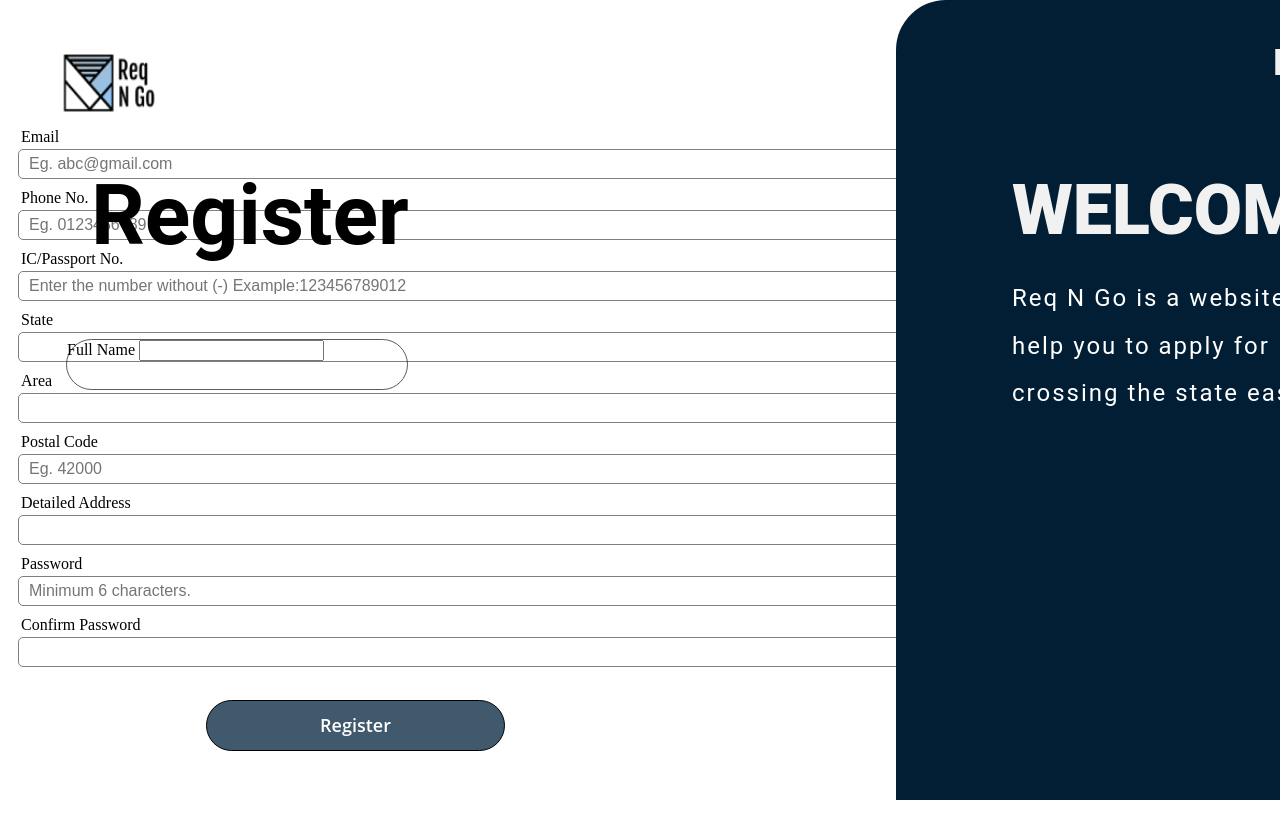
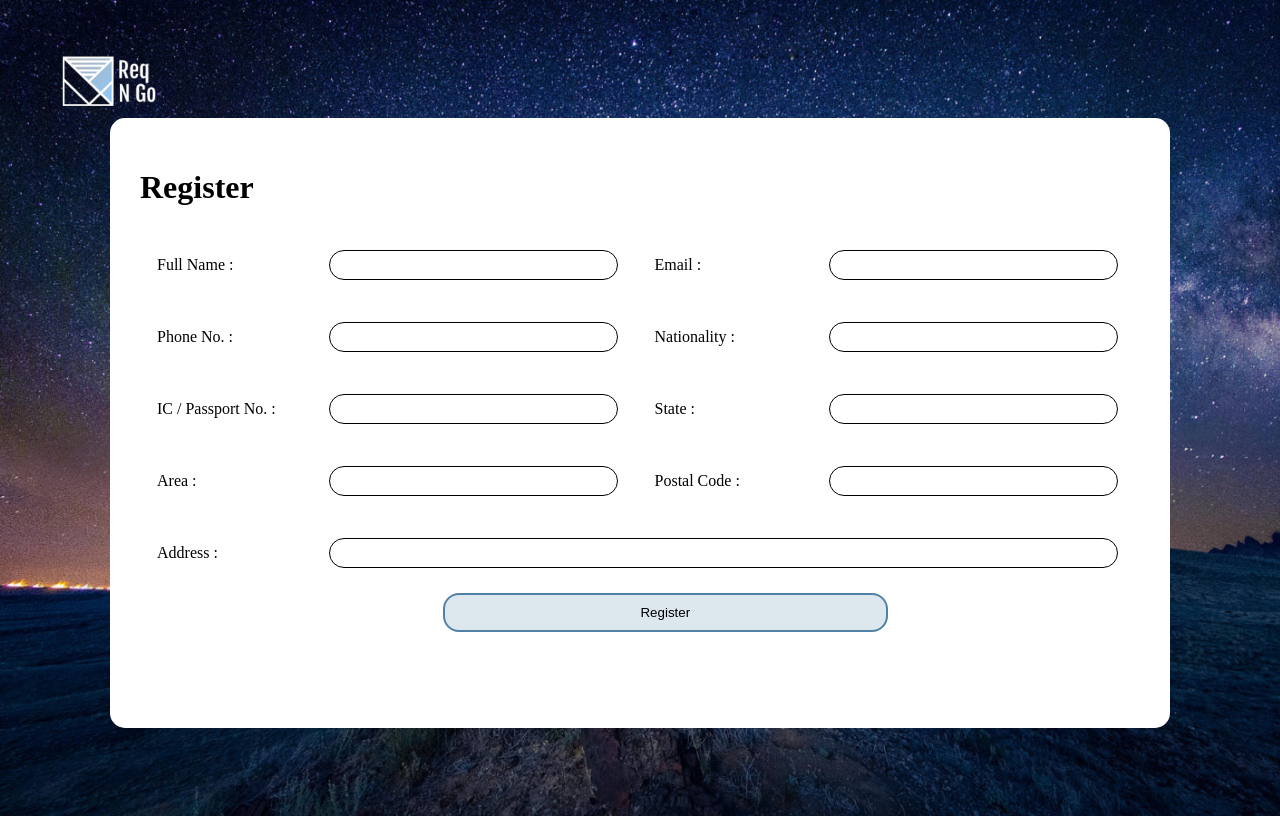
Before and after one commit to azri41/Req-N-Go, a PHP site: page /pages/auth/register.php in a window 1280 px wide. Run offline with PHP 8.4, Linux system fonts and the light colour scheme; some libraries are stand-ins or nearby versions.

Commit message:
Register form Update

```diff
--- a/index.php
+++ b/index.php
@@ -16,7 +16,7 @@ session_start();
     <style>
         body {
             /* background: #1690a7; */
-  background: url("../img/wallpaper2.jfif");
+            background: url("img/wallpaper2.jfif");
             background-repeat: no-repeat;
             background-size: auto;
 
--- a/pages/auth/login.php
+++ b/pages/auth/login.php
@@ -37,7 +37,9 @@ session_start();
 <body>
     <a href="../../index.php"><img id="logo_login" src="../../img/logo.png"></a>
     <div id="rectangle">
-        <h2 id="home">Home</h2>
+
+
+        <br><br><br>
         <h1 id="welcome">WELCOME</h1>
         <h2 id="description">Req N Go is a website that</h2>
         <h2 id="description"> help you to apply for</h2>
--- a/pages/auth/register.php
+++ b/pages/auth/register.php
@@ -4,19 +4,19 @@ require "../../config.php";
 $id = $name = $state = $area = $poscode = $address = $email = $password = $phoneNum = "";
 $usertype = "Customer";
 $id_err = $name_err = $state_err = $area_err = $poscode_err = $add_err = $email_err = $password_err = $confirm_password_err =
-$phoneNum_err = $check_err = "";
+    $phoneNum_err = $check_err = "";
 
 //get data from form after submission
-if($_SERVER["REQUEST_METHOD"] == "POST"){
+if ($_SERVER["REQUEST_METHOD"] == "POST") {
 
     //id_no
-    if(empty(trim($_POST["Identity_No"])))
+    if (empty(trim($_POST["Identity_No"])))
         $id_err = "Please enter your identity number.";
-    else{
+    else {
         //sql statement prep to check for existing ic no.
         $sql = "SELECT Identity_No FROM user WHERE Identity_No = ?";
 
-        if($stmt = mysqli_prepare($conn, $sql)){
+        if ($stmt = mysqli_prepare($conn, $sql)) {
             //Bind variables to prepped statement
             mysqli_stmt_bind_param($stmt, "i", $param_id);
 
@@ -24,21 +24,20 @@ if($_SERVER["REQUEST_METHOD"] == "POST"){
             $param_id = trim($_POST["Identity_No"]);
 
             //execute sql statement (if valid)
-            if(mysqli_stmt_execute($stmt)){
+            if (mysqli_stmt_execute($stmt)) {
 
                 //store result to manipulate
                 mysqli_stmt_store_result($stmt);
 
-                if(mysqli_stmt_num_rows($stmt) == 1)
+                if (mysqli_stmt_num_rows($stmt) == 1)
                     $id_err = "An account with this number already exists.";
-                else if(strlen($param_id) < 0)
+                else if (strlen($param_id) < 0)
                     $id_err = "Please enter positive number.";
-                else if(!filter_var($param_id, FILTER_VALIDATE_INT))
+                else if (!filter_var($param_id, FILTER_VALIDATE_INT))
                     $id_err = "You have entered invalid number.";
                 else
                     $id = trim($_POST["Identity_No"]);
-            }
-            else{
+            } else {
                 echo "Oops! Something went wrong. Please try again later.";
             }
         }
@@ -47,65 +46,54 @@ if($_SERVER["REQUEST_METHOD"] == "POST"){
     }
 
     //fullnname
-    if(empty(trim($_POST["Fullname"]))){
+    if (empty(trim($_POST["Fullname"]))) {
         $name_err = "Please enter a fullname.";
-    }
-    elseif(!preg_match("/^([a-zA-Z' ]+)$/",trim($_POST["Fullname"]))){
+    } elseif (!preg_match("/^([a-zA-Z' ]+)$/", trim($_POST["Fullname"]))) {
         $name_err = "Invalid name.";
-    }
-    else{
+    } else {
         $name = trim($_POST["Fullname"]);
     }
 
     //state
-    if(empty(trim($_POST["State"]))){
+    if (empty(trim($_POST["State"]))) {
         $state_err = "Please enter a state.";
-    }
-    elseif(!preg_match("/^([a-zA-Z' ]+)$/",trim($_POST["State"]))){
+    } elseif (!preg_match("/^([a-zA-Z' ]+)$/", trim($_POST["State"]))) {
         $state_err = "Invalid name of state.";
-    }
-    else{
+    } else {
         $state = trim($_POST["State"]);
     }
 
     //area
-    if(empty(trim($_POST["Area"]))){
+    if (empty(trim($_POST["Area"]))) {
         $area_err = "Please enter an area name.";
-    }
-    elseif(!preg_match("/^([a-zA-Z' ]+)$/",trim($_POST["Area"]))){
+    } elseif (!preg_match("/^([a-zA-Z' ]+)$/", trim($_POST["Area"]))) {
         $area_err = "Invalid name of area.";
-    }
-    else{
+    } else {
         $area = trim($_POST["Area"]);
     }
 
     //poscode
-    if(empty(trim($_POST["Poscode"]))){
+    if (empty(trim($_POST["Poscode"]))) {
         $poscode_err = "Please enter a poscode.";
-    }
-    elseif(!filter_var(trim($_POST["Poscode"]), FILTER_VALIDATE_INT)){
+    } elseif (!filter_var(trim($_POST["Poscode"]), FILTER_VALIDATE_INT)) {
         $poscode_err = "Invalid postal code number.";
-    }
-    else{
+    } else {
         $poscode = trim($_POST["Poscode"]);
     }
 
     //phonenum
-    if(empty(trim($_POST["Phone_Number"]))){
+    if (empty(trim($_POST["Phone_Number"]))) {
         $phoneNum_err = "Please enter a phone number.";
-    }
-    elseif(!preg_match("/^([0-9' ]+)$/",trim($_POST["Phone_Number"]))){
+    } elseif (!preg_match("/^([0-9' ]+)$/", trim($_POST["Phone_Number"]))) {
         $phoneNum_err = "Invalid phone number.";
-    }
-    else{
+    } else {
         $phoneNum = trim($_POST["Phone_Number"]);
     }
 
     //address
-    if(empty(trim($_POST["Address"]))){
+    if (empty(trim($_POST["Address"]))) {
         $add_err = "Please enter an address.";
-    }
-    else{
+    } else {
         $address = trim($_POST["Address"]);
     }
 
@@ -121,13 +109,13 @@ if($_SERVER["REQUEST_METHOD"] == "POST"){
     // }
 
     //email
-    if(empty(trim($_POST["Email"])))
-    $email_err = "Please enter your email.";
-    else{
+    if (empty(trim($_POST["Email"])))
+        $email_err = "Please enter your email.";
+    else {
         //sql statement prep to check for existing email.
         $sql = "SELECT * FROM user WHERE Email = ?";
 
-        if($stmt = mysqli_prepare($conn, $sql)){
+        if ($stmt = mysqli_prepare($conn, $sql)) {
             //Bind variables to prepped statement
             mysqli_stmt_bind_param($stmt, "s", $param_email);
 
@@ -135,19 +123,18 @@ if($_SERVER["REQUEST_METHOD"] == "POST"){
             $param_email = trim($_POST["Email"]);
 
             //execute sql statement (if valid)
-            if(mysqli_stmt_execute($stmt)){
+            if (mysqli_stmt_execute($stmt)) {
 
                 //store result to manipulate
                 mysqli_stmt_store_result($stmt);
 
-                if(mysqli_stmt_num_rows($stmt) == 1)
+                if (mysqli_stmt_num_rows($stmt) == 1)
                     $email_err = "An account with this email already exists.";
-                else if(!filter_var($param_email, FILTER_VALIDATE_EMAIL))
+                else if (!filter_var($param_email, FILTER_VALIDATE_EMAIL))
                     $email_err = "Email is invalid.";
                 else
                     $email = trim($_POST["Email"]);
-            }
-            else{
+            } else {
                 echo "Oops! Something went wrong. Please try again later.";
             }
         }
@@ -156,37 +143,48 @@ if($_SERVER["REQUEST_METHOD"] == "POST"){
     }
 
     //password stuff
-    if(empty(trim($_POST["Password"]))){
+    if (empty(trim($_POST["Password"]))) {
         $password_err = "Please enter a password.";
-    }
-    elseif(strlen(trim($_POST["Password"])) < 6){
+    } elseif (strlen(trim($_POST["Password"])) < 6) {
         $password_err = "Password must be at least 6 characters.";
-    }
-    else{
+    } else {
         $password = trim($_POST["Password"]);
     }
 
     //confirm the password
-    if(empty(trim($_POST["confirm_password"]))){
+    if (empty(trim($_POST["confirm_password"]))) {
         $confirm_password_err = "Please confirm password.";
-    }
-    else{
+    } else {
         $confirm_password = trim($_POST["confirm_password"]);
-        if(empty($password_err) && ($password != $confirm_password)){
+        if (empty($password_err) && ($password != $confirm_password)) {
             $confirm_password_err = "Passwords do not match.";
         }
     }
 
     //check for errors before modifying database
-    if(empty($id_err) && empty($name_err) && empty($state_err) && empty($area_err) && empty($poscode_err)
-    && empty($add_err) && empty($email_err) && empty($password_err) && empty($confirm_password_err) && empty($phoneNum_err)){
+    if (
+        empty($id_err) && empty($name_err) && empty($state_err) && empty($area_err) && empty($poscode_err)
+        && empty($add_err) && empty($email_err) && empty($password_err) && empty($confirm_password_err) && empty($phoneNum_err)
+    ) {
 
         $sql = "INSERT INTO user (Identity_No, Fullname, State, Area, Poscode, Address, Email, Password, Phone_Number, User_Type)
          VALUES (?, ?, ?, ?, ?, ?, ?, ?, ?)";
 
-        if($stmt = mysqli_prepare($conn, $sql)){
-            mysqli_stmt_bind_param($stmt, "ssssssssss", $param_id, $param_name, $param_state, $param_area, $param_poscode, $param_address, $param_email,
-            $param_phoneNum, $param_password, $param_user);
+        if ($stmt = mysqli_prepare($conn, $sql)) {
+            mysqli_stmt_bind_param(
+                $stmt,
+                "ssssssssss",
+                $param_id,
+                $param_name,
+                $param_state,
+                $param_area,
+                $param_poscode,
+                $param_address,
+                $param_email,
+                $param_phoneNum,
+                $param_password,
+                $param_user
+            );
 
             $param_id = $id;
             $param_name = $name;
@@ -197,17 +195,15 @@ if($_SERVER["REQUEST_METHOD"] == "POST"){
             $param_email = $email;
             $param_password = password_hash($password, PASSWORD_DEFAULT);
             $param_phoneNum = $phoneNum;
-            $param_user= $usertype;
+            $param_user = $usertype;
 
-            if(mysqli_stmt_execute($stmt)){
+            if (mysqli_stmt_execute($stmt)) {
                 echo "<script>alert('Registration successful. Now you can login.');window.location.href='pages/auth/login.php';</script>";
-            }
-            else{
+            } else {
                 $check_err = "Something went wrong. Please try again later.";
             }
             mysqli_stmt_close($stmt);
         }
-
     }
 
     mysqli_close($conn);
@@ -226,77 +222,77 @@ if($_SERVER["REQUEST_METHOD"] == "POST"){
     <meta name=viewport content="width=device-width, initial-scale=1">
     <title>Req-N-Go</title>
     <link rel="stylesheet" type="text/css" href="../../style/auth_style.css">
+    <style>
+        body {
+            /* background: #1690a7; */
+            background: url("../../img/Register.jfif");
+            background-repeat: no-repeat;
+            /* background-size: auto; */
+            background-size: cover;
+
+            /* align-items: center; */
+            height: 100vh;
+            /* flex-direction: column; */
+        }
+    </style>
 </head>
 
 <body>
-    <a href="../../index.php"><img id="logo_login" src="../../img/logo.png"></a>
-    <div id="rectangle">
-        <h2 id="home">Home</h2>
-        <h1 id="welcome">WELCOME</h1>
-        <h2 id="description">Req N Go is a website that</h2>
-        <h2 id="description"> help you to apply for</h2>
-        <h2 id="description"> crossing the state easily.</h2>
-    </div>
+    <a href="../../index.php"><img id="logo_login" src="../../img/logo-invert.png"></a>
 
-    <div id="login">
-        <h3>Register</h3>
-    </div>
+
     <div class="register-form">
-        <form action="<?php echo htmlspecialchars($_SERVER["PHP_SELF"]); ?>" method = "post">
-            <div class="fullname <?php echo (!empty($name_err)) ? 'has-error' : ''; ?>">
-                <label>Full Name</label>
-                <input type="text" name="Fullname" class="form-control" maxlength="30" value="<?php echo $name; ?>">
-                <span class="help-block"><font color="red"><?php echo $name_err; ?></font></span>
-            </div>
-            <div class="input-group <?php echo (!empty($email_err)) ? 'has-error' : ''; ?>">
-                <label>Email</label>
-                <input type="text" name="Email" class="form-control" maxlength="50" value="<?php echo $email; ?>" placeholder="Eg. abc@gmail.com">
-                <span class="help-block"><font color="red"><?php echo $email_err; ?></font></span>
-            </div>
-            <div class="input-group <?php echo (!empty($phoneNum_err)) ? 'has-error' : ''; ?>">
-                <label>Phone No.</label>
-                <input type="text" name="Phone_Number" class="form-control" maxlength="15" minlength="10" value="<?php echo $phoneNum; ?>" placeholder="Eg. 0123456789">
-                <span class="help-block"><font color="red"><?php echo $phoneNum_err; ?></font></span>
-            </div>
-            <div class="input-group <?php echo (!empty($id_err)) ? 'has-error' : ''; ?>">
-                <label>IC/Passport No.</label>
-                <input type="text" name="Identity_No" class="form-control" maxlength="12" value="<?php echo $id; ?>" placeholder="Enter the number without (-) Example:123456789012">
-                <span class="help-block"><font color="red"><?php echo $id_err; ?></font></span>
-            </div>
-            <div class="input-group <?php echo (!empty($state_err)) ? 'has-error' : ''; ?>">
-                <label>State</label>
-                <input type="text" name="State" class="form-control" maxlength="30" value="<?php echo $state; ?>">
-                <span class="help-block"><font color="red"><?php echo $state_err; ?></font></span>
-            </div>
-            <div class="input-group <?php echo (!empty($area_err)) ? 'has-error' : ''; ?>">
-                <label>Area</label>
-                <input type="text" name="Area" class="form-control" maxlength="30" value="<?php echo $area; ?>">
-                <span class="help-block"><font color="red"><?php echo $area_err; ?></font></span>
-            </div>
-            <div class="input-group <?php echo (!empty($poscode_err)) ? 'has-error' : ''; ?>">
-                <label>Postal Code</label>
-                <input type="text" name="Poscode" class="form-control" minlength="5" value="<?php echo $poscode; ?>" placeholder="Eg. 42000">
-                <span class="help-block"><font color="red"><?php echo $poscode_err; ?></font></span>
-            </div>
-            <div class="input-group <?php echo (!empty($add_err)) ? 'has-error' : ''; ?>">
-                <label>Detailed Address</label>
-                <input type="text" name="Address" class="form-control" maxlength="100" value="<?php echo $address; ?>">
-                <span class="help-block"><font color="red"><?php echo $add_err; ?></font></span>
-            </div>
-            <div class="input-group <?php echo (!empty($password_err)) ? 'has-error' : ''; ?>">
-                <label>Password</label>
-                <input type="password" name="Password" class="form-control" maxlength="50" autocomplete="off" value="<?php echo $password; ?>" placeholder="Minimum 6 characters.">
-                <span class="help-block"><font color="red"><?php echo $password_err; ?></font></span>
-            </div>
-            <div class="input-group <?php echo (!empty($confirm_password_err)) ? 'has-error' : ''; ?>">
-                <label>Confirm Password</label>
-                <input type="password" name=confirm_password autocomplete="off" class="form-control" maxlength="50">
-                <span class="help-block"><font color="red"><?php echo $confirm_password_err; ?></font></span>
-            </div>
-            <h2><?php echo $check_err; ?><h2>
-        <input id="register-button" type="submit" value="Register">
+        <form class="formsheet" action="Profile-check.php" method='post'>
 
-    </form>
+            <h1> Register</h1>
+
+            <?php if (isset($_GET['error'])) { ?>
+                <p class="error"><?php echo $_GET['error']; ?></p>
+            <?php } ?>
+
+            <?php if (isset($_GET['success'])) { ?>
+                <p class="success"><?php echo $_GET['success']; ?></p>
+            <?php } ?>
+            <table>
+
+                <tr>
+                    <td class="attribute">Full Name :</td>
+                    <td class="formsize"><input class="textspace" type="text" name='fullname'></td>
+                    <td class="attribute">Email :</td>
+                    <td class="formsize"><input class="textspace" type="text" name='email'></td>
+                </tr>
+                <tr>
+                    <td class="attribute">Phone No. :</td>
+                    <td class="formsize"><input class="textspace" type="text" name='phone'></td>
+                    <td class="attribute">Nationality :</td>
+                    <td class="formsize"><input class="textspace" type="text" name='nationality'></td>
+                </tr>
+                <tr>
+                    <td class="attribute">IC / Passport No. :</td>
+                    <td class="formsize"><input class="textspace" type="text" name='idnumber'></td>
+                    <td class="attribute">State :</td>
+                    <td class="formsize"><input class="textspace" type="text" name='state'></td>
+                </tr>
+                <tr>
+                    <td class="attribute">Area :</td>
+                    <td class="formsize"><input class="textspace" type="text" name='area'></td>
+                    <td class="attribute">Postal Code :</td>
+                    <td class="formsize"><input class="textspace" type="text" name='postalcode'></td>
+                </tr>
+                <tr>
+                    <td class="attribute">Address :</td>
+                    <td class="formsize" colspan="4"><input class="textspace" type="text" name='address'></td>
+                </tr>
+            </table>
+
+            <table style="margin-left:30%;width: 50%;">
+                <tr>
+                    <td><button class="btn" name='register' type="submit" onClick="myConfirm() ">Register</button></td>
+
+                </tr>
+            </table>
+
+        </form>
     </div>
 </body>
 
--- a/style/auth_style.css
+++ b/style/auth_style.css
@@ -124,7 +124,6 @@
   color: #ffffff;
 }
 
-
 #register-button {
   position: absolute;
   width: 299px;
@@ -164,6 +163,7 @@
 
 .register-form {
   padding: 10px;
+  left: 1%;
 }
 
 .fullname {
@@ -178,8 +178,82 @@
   border-radius: 50px;
 }
 
-.help-block{
+.help-block {
   font-size: 16px;
   font-weight: bold;
   font-family: Arial;
 }
+
+ul {
+  list-style-type: none;
+  background-color: #cfd3d6;
+  margin: 0;
+}
+li {
+  margin-top: 20px;
+  float: left;
+}
+li a {
+  font-family: open sans;
+  font-size: 24px;
+  font-weight: 600;
+  display: block;
+  color: black;
+  text-align: center;
+  padding: 14px 16px;
+  text-decoration: none;
+}
+li a:hover:not(.active) {
+  color: white;
+}
+
+.navRight {
+  float: right;
+}
+.formsheet {
+  width: 1000px;
+  height: 550px;
+  padding: 30px;
+  background: #fff;
+  border-radius: 15px;
+  margin-left: auto;
+  margin-right: auto;
+}
+.formsize {
+  width: 20%;
+  padding: 20px;
+}
+.attribute {
+  width: 10%;
+  padding: 15px;
+}
+.textspace {
+  border-radius: 25px;
+  border: 1px solid black;
+  width: 100%;
+  height: 30px;
+}
+.btn {
+  padding: 10px;
+  width: 90%;
+  border-radius: 16px;
+  background-color: #dde7ee;
+  color: black;
+  border: 2px solid #5182a6;
+}
+.btn:hover {
+  background-color: #87abc4;
+  color: white;
+}
+.btn1 {
+  padding: 10px;
+  width: 70%;
+  border-radius: 16px;
+  background-color: #fce9e9;
+  color: black;
+  border: 2px solid #e96363;
+}
+.btn1:hover {
+  background-color: #f2a6a6;
+  color: white;
+}
```
Also changed, not shown: img/Register.jfif (added). Lines whose indentation alone changed are shown as unchanged.
